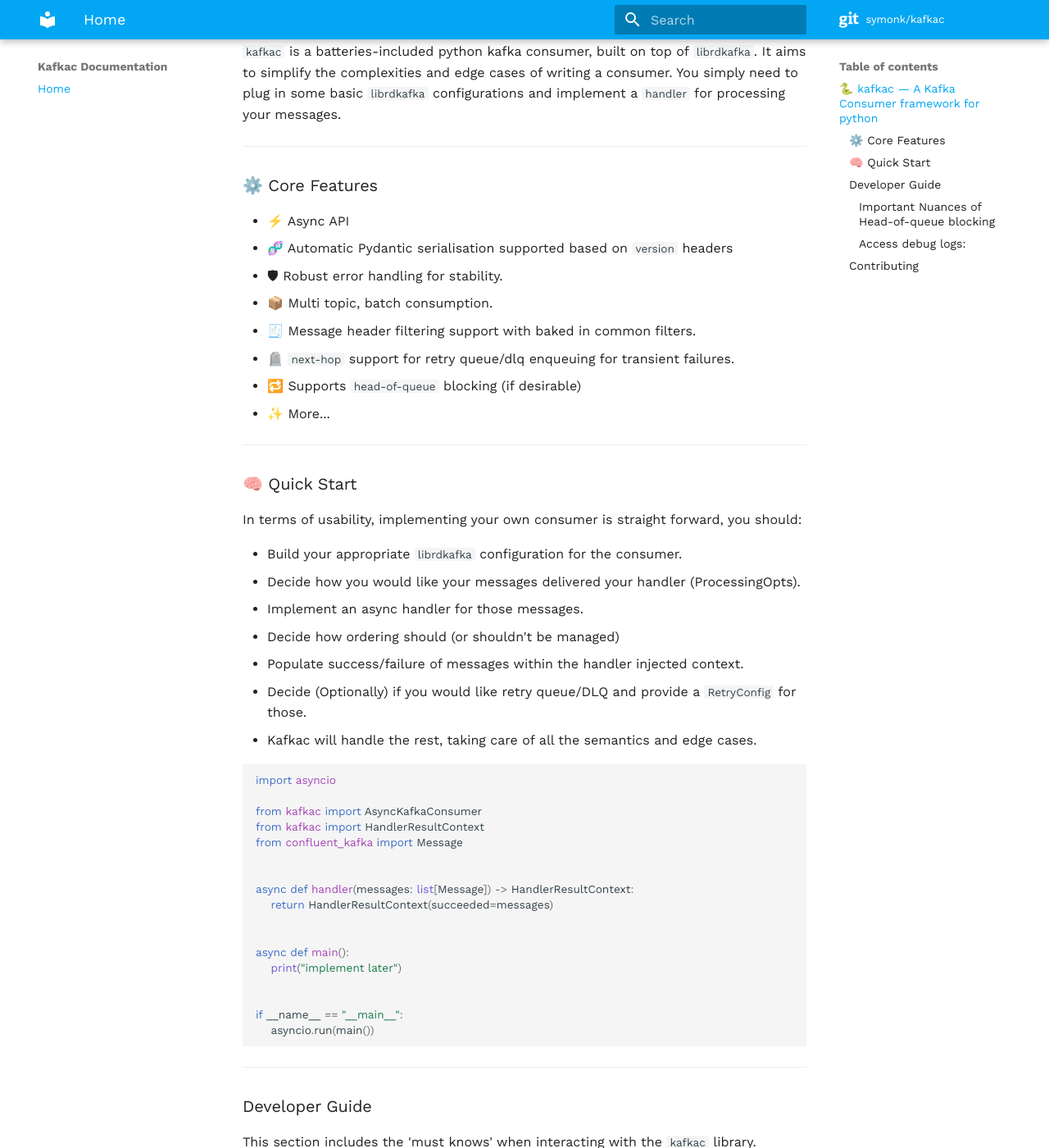
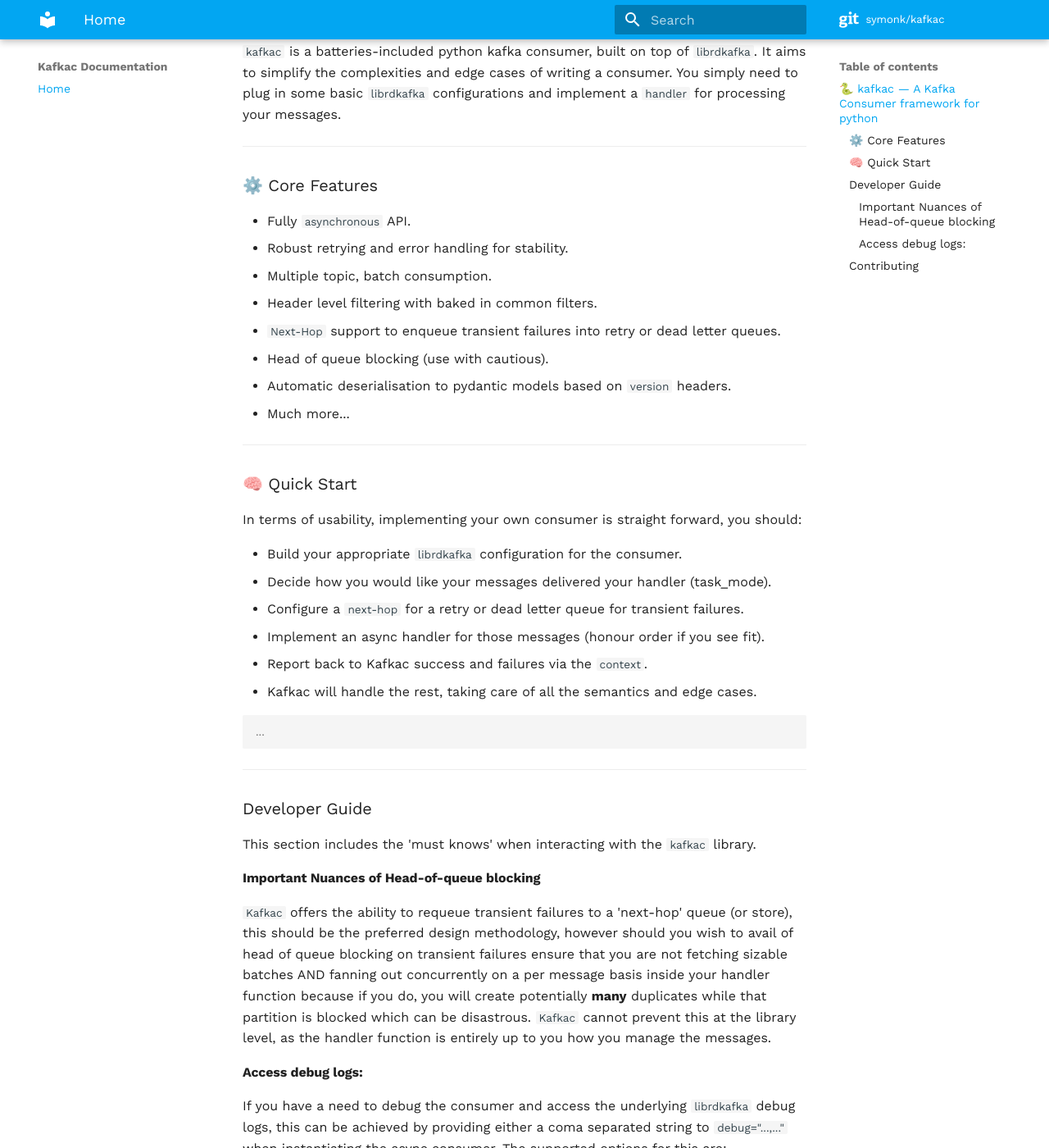
Before and after one commit to symonk/kafkac, an MkDocs documentation site: the page built from docs/index.md, in a window 1280 px wide and 1400 px high, scrolled down 246 px. Shown: the whole window at 82% size. Built offline with MkDocs 1.6.1 and Material for MkDocs 9.7.7, drawn with Linux system fonts in a browser that asks for light colours; comment, search, counter and statistics services are not loaded.

Commit message:
align docs with current state and future goals

````diff
--- a/docs/index.md
+++ b/docs/index.md
@@ -11,14 +11,14 @@ configurations and implement a `handler` for processing your messages.
 
 ### ⚙️ Core Features
 
-- ⚡️ Async API
-- 🧬 Automatic Pydantic serialisation supported based on `version` headers
-- 🛡 Robust error handling for stability.
-- 📦 Multi topic, batch consumption.
-- 🧾 Message header filtering support with baked in common filters.
-- 🪦 `next-hop` support for retry queue/dlq enqueuing for transient failures.
-- 🔁 Supports `head-of-queue` blocking (if desirable)
-- ✨ More...
+ - Fully `asynchronous` API.
+ - Robust retrying and error handling for stability.
+ - Multiple topic, batch consumption.
+ - Header level filtering with baked in common filters.
+ - `Next-Hop` support to enqueue transient failures into retry or dead letter queues.
+ - Head of queue blocking (use with cautious).
+ - Automatic deserialisation to pydantic models based on `version` headers.
+ - Much more...
 
 ---
 
@@ -27,33 +27,15 @@ configurations and implement a `handler` for processing your messages.
 In terms of usability, implementing your own consumer is straight forward, you should:
 
 * Build your appropriate `librdkafka` configuration for the consumer.
-* Decide how you would like your messages delivered your handler (ProcessingOpts).
-* Implement an async handler for those messages.
-* Decide how ordering should (or shouldn't be managed)
-* Populate success/failure of messages within the handler injected context.
-* Decide (Optionally) if you would like retry queue/DLQ and provide a `RetryConfig` for those.
+* Decide how you would like your messages delivered your handler (task_mode).
+* Configure a `next-hop` for a retry or dead letter queue for transient failures.
+* Implement an async handler for those messages (honour order if you see fit).
+* Report back to Kafkac success and failures via the `context`.
 * Kafkac will handle the rest, taking care of all the semantics and edge cases.
 
 
 ```python
-import asyncio
-
-from kafkac import AsyncKafkaConsumer
-from kafkac import HandlerResultContext
-from confluent_kafka import Message
-
-
-async def handler(messages: list[Message]) -> HandlerResultContext:
-    return HandlerResultContext(succeeded=messages)
-
-
-async def main():
-    print("implement later")
-
-
-if __name__ == "__main__":
-    asyncio.run(main())
-
+...
 ```
 
 ---
````
